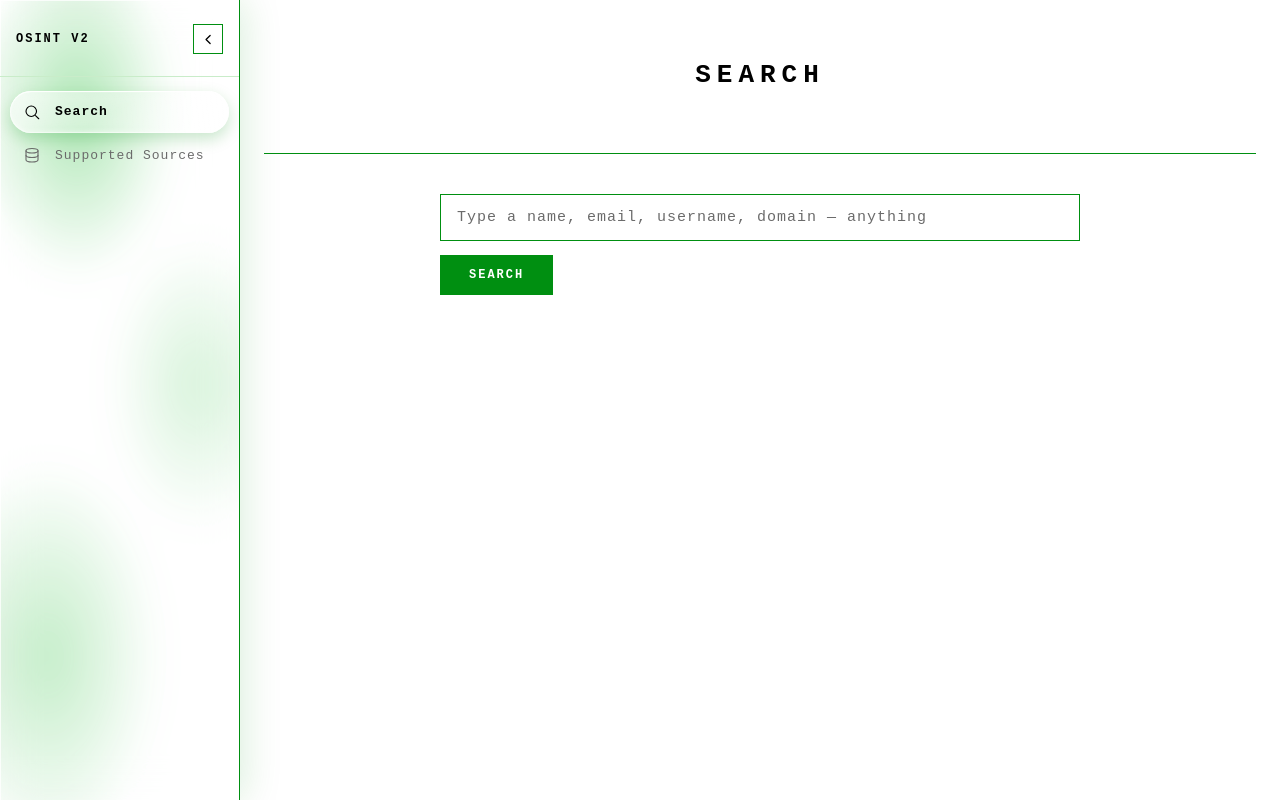
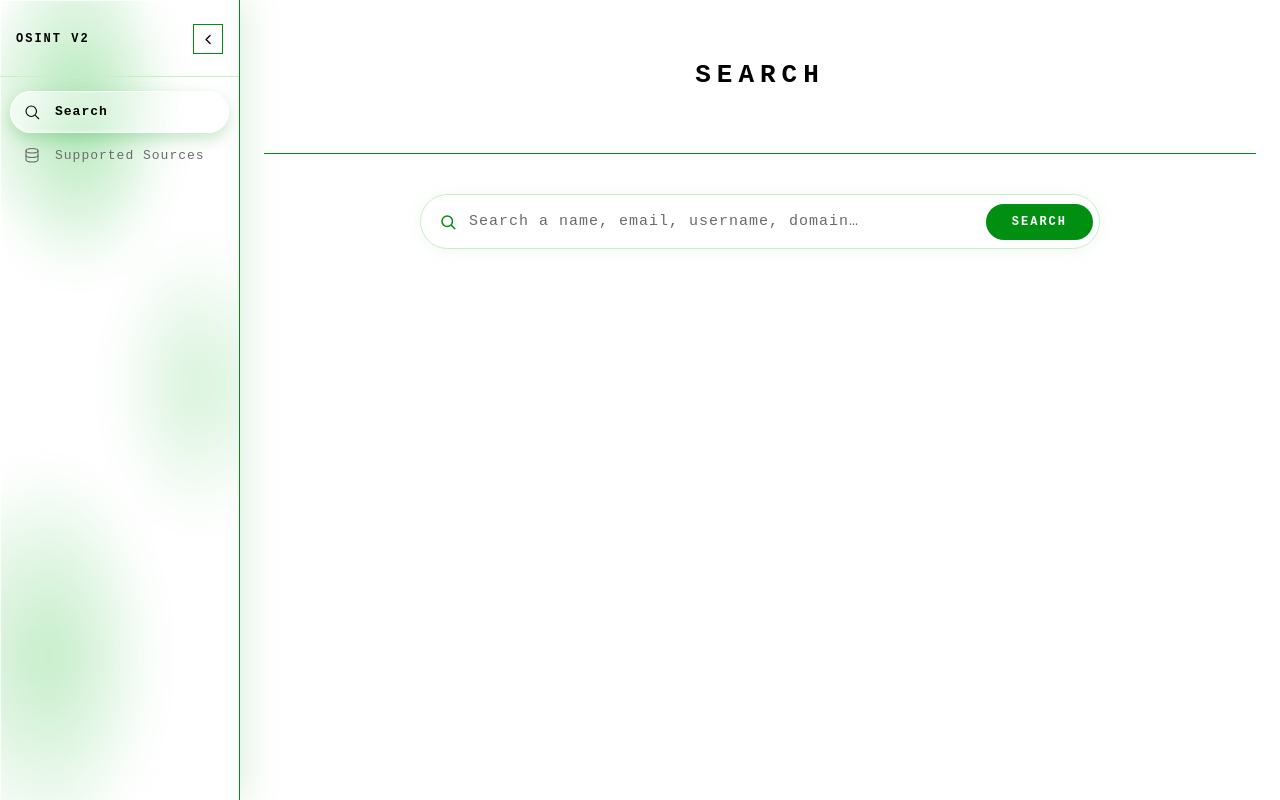
Before and after one commit to Emirborovac/osint-v2, a FastAPI app: page / in a window 1280 px wide. Run offline with FastAPI, Linux system fonts and the light colour scheme.

Commit message:
Add terminal logging, fix false-positive block detection, restyle search bar
- Central logging in osint/__init__: every osint.* module logs to terminal.
- Google engine logs every page fetch (status, html size, parsed/new counts);
  exceptions are logged, never swallowed silently.
- Fix block detection: parse first, only flag 'blocked' when 0 links AND a
  genuine CAPTCHA marker is present. Old markers (/sorry/, consent.google.com)
  false-positived real result pages and discarded them.
- Search endpoint logs request/response and returns a 'note' explaining empty
  results (block vs no-results), surfaced in the UI.
- Restyle search to a pill bar with inline icon + integrated button; round the
  progress/result cards (de-boxed per design feedback).

```diff
--- a/osint/api/app.py
+++ b/osint/api/app.py
@@ -7,6 +7,7 @@ Run from the project root:
     python app.py
 """
 
+import logging
 import os
 from pathlib import Path
 
@@ -17,6 +18,8 @@ from fastapi.templating import Jinja2Templates
 from pydantic import BaseModel
 
 from ..search.google import GoogleEngine
+
+log = logging.getLogger("osint.api")
 
 BASE_DIR = Path(__file__).resolve().parent
 templates = Jinja2Templates(directory=str(BASE_DIR / "templates"))
@@ -46,7 +49,24 @@ async def api_search(req: SearchRequest):
     """Harvest result links from Google for a query (no content fetch yet)."""
     query = (req.query or "").strip()
     if not query:
-        return {"query": "", "count": 0, "links": []}
+        return {"query": "", "count": 0, "links": [], "note": "Empty query."}
+
+    log.info("SEARCH request: query=%r (pages=%d)", query, GOOGLE_PAGES)
     engine = GoogleEngine()
-    links = await engine.search(query, pages=GOOGLE_PAGES)
-    return {"query": query, "count": len(links), "links": links}
+    try:
+        links = await engine.search(query, pages=GOOGLE_PAGES)
+    except Exception:
+        log.exception("SEARCH failed: query=%r", query)
+        return {"query": query, "count": 0, "links": [],
+                "note": "Search error — check the server terminal for the traceback."}
+
+    note = None
+    if not links:
+        blocked = getattr(engine, "last_blocked", 0)
+        note = ("Google returned a consent/CAPTCHA page on every fetch — no links harvested. "
+                "This is the no-proxy limitation; check the server logs."
+                if blocked else
+                "No links harvested — check the server logs for why.")
+    log.info("SEARCH response: query=%r -> %d links%s", query, len(links),
+             " (note: " + note + ")" if note else "")
+    return {"query": query, "count": len(links), "links": links, "note": note}
--- a/osint/api/static/app.js
+++ b/osint/api/static/app.js
@@ -68,7 +68,8 @@ function renderResults(data) {
   const box = el("search-results");
   const links = data.links || [];
   if (!links.length) {
-    box.innerHTML = `<div class="results-empty">No links found.</div>`;
+    const note = data.note ? escapeHtml(data.note) : "No links found.";
+    box.innerHTML = `<div class="results-empty">${note}</div>`;
   } else {
     box.innerHTML =
       `<div class="results-head">${links.length} links harvested for &ldquo;${escapeHtml(data.query)}&rdquo;</div>` +
--- a/osint/api/static/style.css
+++ b/osint/api/static/style.css
@@ -232,31 +232,41 @@ html, body {
 .ph-mark { font-size: 40px; color: var(--rule); margin-bottom: 14px; }
 .ph-text { text-transform: uppercase; letter-spacing: 2px; font-size: 13px; }
 
-/* ---- Search box ----------------------------------------------------- */
-.search-box {
-  max-width: 640px;
-  margin: 0 auto 28px;
+/* ---- Search bar (pill, integrated icon + button) ------------------- */
+.search-box { max-width: 680px; margin: 0 auto 30px; }
+.search-bar {
   display: flex;
-  flex-direction: column;
-  gap: 14px;
+  align-items: center;
+  gap: 12px;
+  padding: 6px 6px 6px 18px;
+  border: 1px solid var(--line);
+  border-radius: 999px;
+  background: rgba(255, 255, 255, 0.7);
+  -webkit-backdrop-filter: blur(8px);
+  backdrop-filter: blur(8px);
+  box-shadow: 0 2px 18px rgba(0, 143, 17, 0.06);
+  transition: border-color 0.18s ease, box-shadow 0.18s ease;
 }
+.search-bar:focus-within {
+  border-color: var(--rule);
+  box-shadow: 0 0 0 1px var(--rule), 0 0 24px rgba(0, 143, 17, 0.18);
+}
+.search-bar .s-ico { flex: 0 0 18px; width: 18px; height: 18px; color: var(--rule); }
 .search-input {
-  width: 100%;
+  flex: 1 1 auto;
+  min-width: 0;
+  border: none;
+  background: transparent;
   font-family: var(--font);
   font-size: 15px;
   color: var(--black);
-  background: var(--white);
-  border: 1px solid var(--rule);
-  padding: 14px 16px;
   letter-spacing: 1px;
+  padding: 12px 0;
 }
 .search-input::placeholder { color: var(--muted); }
-.search-input:focus {
-  outline: none;
-  box-shadow: 0 0 0 1px var(--rule) inset, 0 0 16px rgba(0, 143, 17, 0.25);
-}
+.search-input:focus { outline: none; }
 .btn-search {
-  align-self: flex-start;
+  flex: 0 0 auto;
   font-family: var(--font);
   font-size: 12px;
   letter-spacing: 2px;
@@ -264,21 +274,24 @@ html, body {
   font-weight: bold;
   color: var(--white);
   background: var(--rule);
-  border: 1px solid var(--rule);
-  padding: 12px 28px;
+  border: none;
+  border-radius: 999px;
+  padding: 11px 26px;
   cursor: pointer;
+  transition: background 0.15s ease;
 }
-.btn-search:hover { background: var(--black); border-color: var(--black); }
+.btn-search:hover { background: var(--black); }
 .btn-search:disabled { opacity: 0.5; cursor: default; }
 
 /* ---- Progress (futuristic terminal scan) --------------------------- */
 .progress {
   position: relative;
-  max-width: 640px;
+  max-width: 680px;
   margin: 0 auto 28px;
-  border: 1px solid var(--rule);
+  border: 1px solid rgba(0, 143, 17, 0.4);
+  border-radius: 14px;
   background: rgba(0, 143, 17, 0.03);
-  padding: 22px 18px;
+  padding: 22px 20px;
   overflow: hidden;
   animation: prog-glow 1.6s ease-in-out infinite;
 }
@@ -332,11 +345,16 @@ html, body {
 }
 .result {
   border: 1px solid var(--line);
-  border-left: 2px solid var(--rule);
-  padding: 12px 14px;
+  border-left: 3px solid var(--rule);
+  border-radius: 10px;
+  padding: 13px 16px;
   margin-bottom: 10px;
+  transition: background 0.15s ease, box-shadow 0.15s ease;
 }
-.result:hover { background: rgba(0, 143, 17, 0.04); }
+.result:hover {
+  background: rgba(0, 143, 17, 0.05);
+  box-shadow: 0 2px 14px rgba(0, 143, 17, 0.08);
+}
 .r-title { font-size: 14px; font-weight: bold; word-break: break-word; }
 .r-idx { color: var(--rule); font-weight: bold; margin-right: 8px; }
 .r-url {
--- a/osint/api/templates/index.html
+++ b/osint/api/templates/index.html
@@ -42,9 +42,15 @@
         <!-- SEARCH -->
         <section id="view-search" class="view">
           <form class="search-box" id="search-form" autocomplete="off">
-            <input id="q" class="search-input" type="text"
-                   placeholder="Type a name, email, username, domain &mdash; anything" />
-            <button type="submit" id="search-btn" class="btn-search">Search</button>
+            <div class="search-bar">
+              <svg class="s-ico" viewBox="0 0 24 24" fill="none" stroke="currentColor"
+                   stroke-width="2" stroke-linecap="round" stroke-linejoin="round" aria-hidden="true">
+                <circle cx="11" cy="11" r="7"/><path d="M21 21l-4.3-4.3"/>
+              </svg>
+              <input id="q" class="search-input" type="text"
+                     placeholder="Search a name, email, username, domain&hellip;" />
+              <button type="submit" id="search-btn" class="btn-search">Search</button>
+            </div>
           </form>
 
           <div id="search-progress" class="progress" hidden>
--- a/osint/search/google.py
+++ b/osint/search/google.py
@@ -3,8 +3,11 @@
 Scrapes the first N pages of Google results with crawl4ai (headless
 Chromium) and extracts organic result links. No SERP API. CAPTCHA
 handling and proxy rotation are intentionally not implemented yet.
+
+Every page fetch is logged. Failures are logged, never swallowed silently.
 """
 
+import logging
 import urllib.parse
 
 from bs4 import BeautifulSoup
@@ -16,6 +19,8 @@ try:
 except ImportError:  # crawl4ai is optional until installed
     AsyncWebCrawler = None
 
+log = logging.getLogger("osint.search.google")
+
 RESULTS_PER_PAGE = 10
 _UA = (
     "Mozilla/5.0 (Windows NT 10.0; Win64; x64) AppleWebKit/537.36 "
@@ -23,6 +28,16 @@ _UA = (
 )
 # Skips the EU consent interstitial that would otherwise hide all results.
 _CONSENT_COOKIE = {"name": "CONSENT", "value": "YES+1", "domain": ".google.com", "path": "/"}
+# Markers of a genuine block / CAPTCHA page. Only consulted when 0 links were
+# parsed — these phrases must be specific enough not to appear on real results
+# pages (e.g. "/sorry/" and "consent.google.com" do appear on normal pages).
+_BLOCK_MARKERS = (
+    "our systems have detected unusual traffic",
+    "g-recaptcha",
+    'id="captcha"',
+    "captcha-form",
+    "/sorry/index",
+)
 
 
 class GoogleEngine(SearchEngine):
@@ -40,20 +55,56 @@ class GoogleEngine(SearchEngine):
         browser = BrowserConfig(headless=True, user_agent=_UA, cookies=[_CONSENT_COOKIE])
         run = CrawlerRunConfig(cache_mode=CacheMode.BYPASS, page_timeout=25000)
 
-        seen, out = set(), []
+        seen, out, blocked = set(), [], 0
+        log.info("Google harvest START: query=%r pages=%d", query, pages)
         async with AsyncWebCrawler(config=browser) as crawler:
             for p in range(pages):
                 url = self._page_url(query, p * RESULTS_PER_PAGE)
+                log.info("page %d/%d -> %s", p + 1, pages, url)
                 try:
                     res = await crawler.arun(url, config=run)
                 except Exception:
+                    log.exception("page %d fetch raised an exception", p + 1)
                     continue
-                if not getattr(res, "success", False):
+
+                html = getattr(res, "html", "") or ""
+                ok = getattr(res, "success", False)
+                status = getattr(res, "status_code", None)
+
+                if not ok:
+                    log.warning("page %d NOT ok (status=%s, html=%d bytes)", p + 1, status, len(html))
                     continue
-                for link in self._parse(getattr(res, "html", "") or ""):
+
+                # Parse first. Only treat 0-result pages as "blocked" if a genuine
+                # CAPTCHA marker is present — avoids discarding real result pages.
+                page_links = self._parse(html)
+                if not page_links:
+                    if self._looks_blocked(html):
+                        blocked += 1
+                        log.warning(
+                            "page %d: 0 results + CAPTCHA markers (status=%s, html=%d bytes) — likely blocked",
+                            p + 1, status, len(html),
+                        )
+                    else:
+                        log.info(
+                            "page %d: 0 results parsed (status=%s, html=%d bytes) — no more results",
+                            p + 1, status, len(html),
+                        )
+                    continue
+
+                new = 0
+                for link in page_links:
                     if link["url"] not in seen:
                         seen.add(link["url"])
                         out.append(link)
+                        new += 1
+                log.info(
+                    "page %d OK: status=%s html=%d bytes, parsed=%d, +%d new (total %d)",
+                    p + 1, status, len(html), len(page_links), new, len(out),
+                )
+
+        log.info("Google harvest DONE: query=%r total=%d (blocked pages=%d)", query, len(out), blocked)
+        self.last_blocked = blocked
         return out
 
     def _parse(self, html):
@@ -68,6 +119,11 @@ class GoogleEngine(SearchEngine):
         return out
 
     @staticmethod
+    def _looks_blocked(html):
+        low = html.lower()
+        return any(m in low for m in _BLOCK_MARKERS)
+
+    @staticmethod
     def _clean(href):
         if href.startswith("/url?"):
             qs = urllib.parse.parse_qs(urllib.parse.urlparse(href).query)
```
Also changed, not shown: osint/__init__.py (+13 -0 lines).
